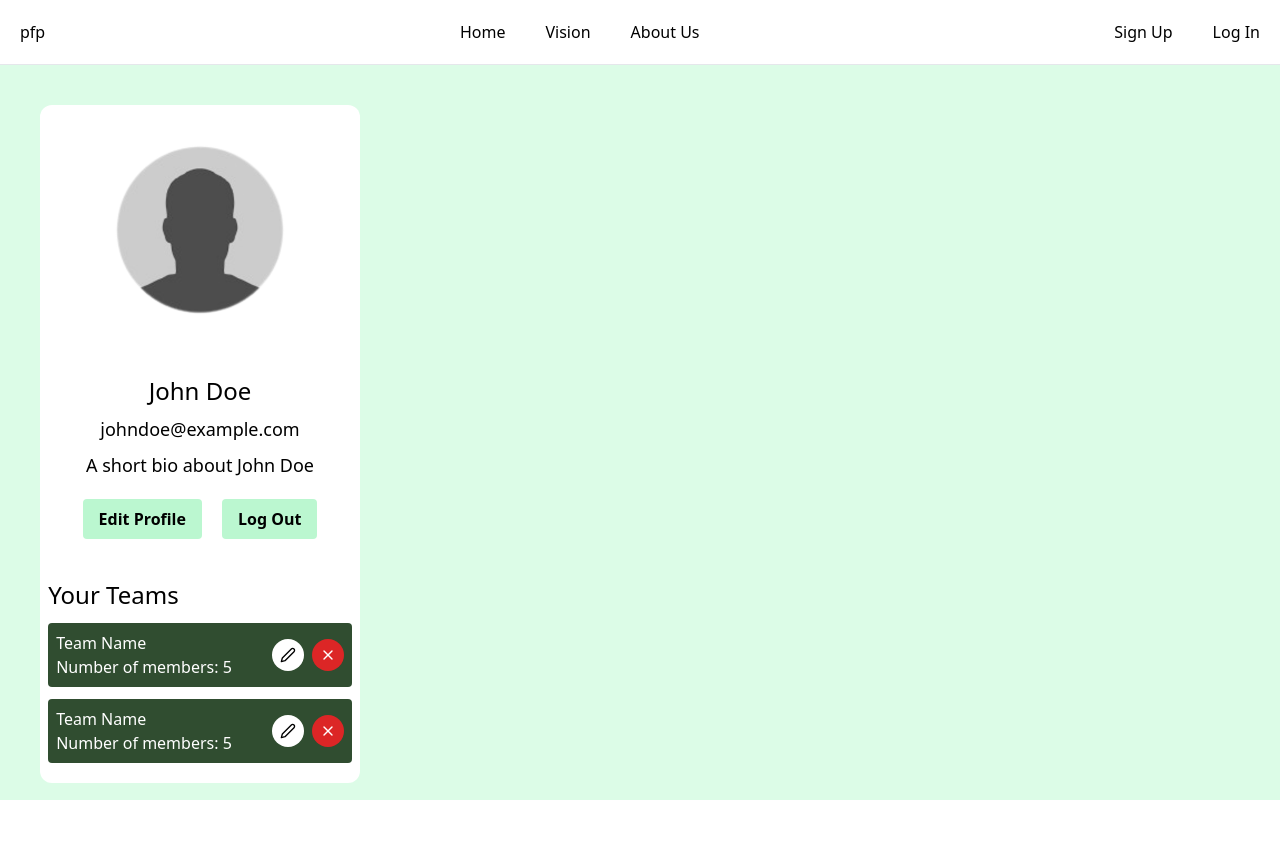
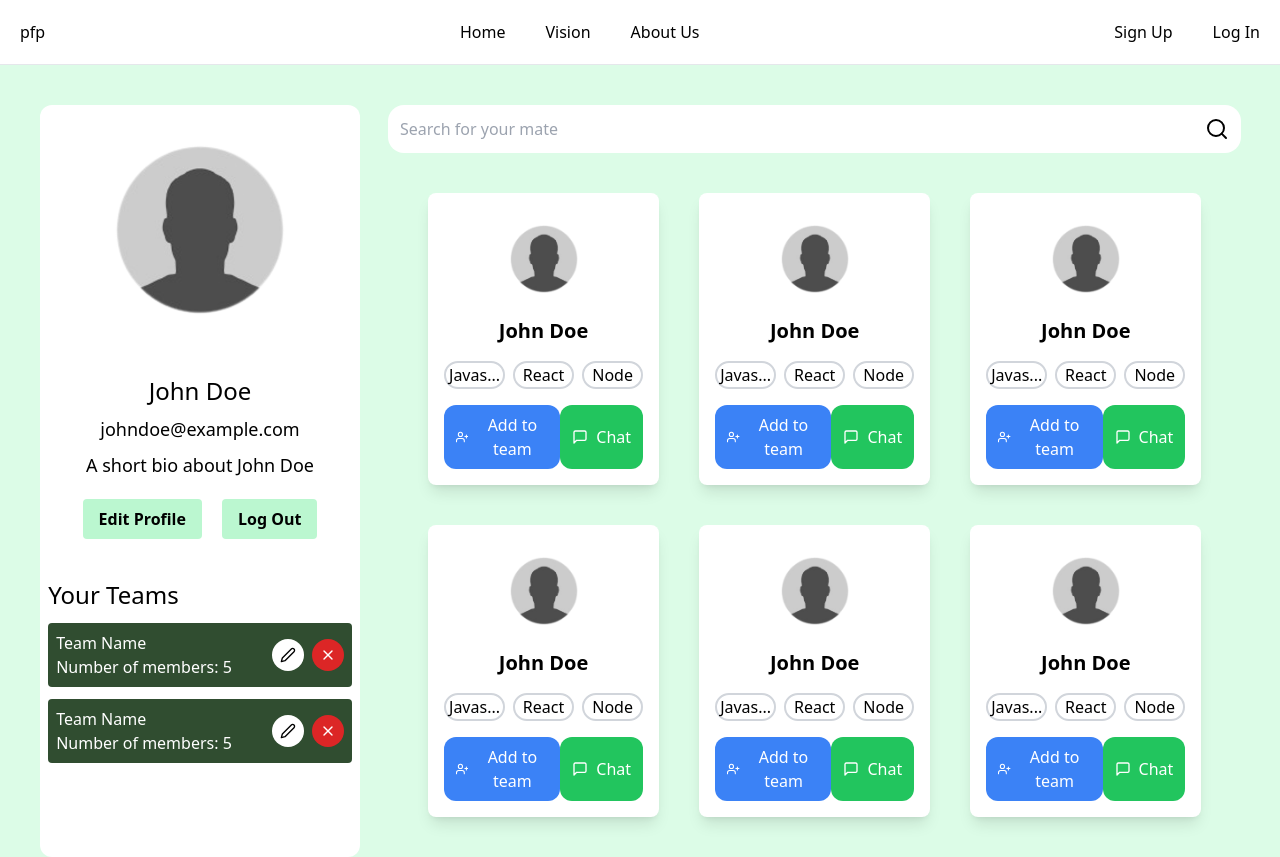
Before and after one commit to Prem2310/teamMatch-htf-4.0, a React (Vite) app in the folder frontend/: page /dashboard in a window 1280 px wide. Before the commit the page ends 800 px from the top, so only its background shows below. Built offline with nearby package versions, Linux system fonts and the light colour scheme; no server answers.

Commit message:
Dashboard done hoooooooo

```diff
--- /dev/null
+++ b/frontend/src/components/ProfileCard.jsx
@@ -0,0 +1,41 @@
+import React from "react";
+import ProfilePic from "../assets/pfp.png";
+import { FiMessageSquare, FiUserPlus } from "react-icons/fi";
+
+const ProfileCard = () => {
+  const skills = ["Javascript", "React", "Node"];
+
+  return (
+    <div className="bg-white rounded-lg p-4 shadow-lg">
+      <div className="flex flex-col items-center">
+        <img
+          src={ProfilePic}
+          className="rounded-full"
+          style={{ height: "100px" }}
+          alt="Profile"
+        />
+        <p className="mt-2 text-xl font-bold">John Doe</p>
+      </div>
+      <div className="mt-4 grid grid-cols-3 gap-2">
+        {skills.map((skill, index) => (
+          <div
+            key={index}
+            className="border-2 border-gray-300 rounded-3xl  text-center"
+          >
+            {skill.length > 5 ? `${skill.substring(0, 5)}...` : skill}
+          </div>
+        ))}
+      </div>
+      <div className="mt-4 flex justify-between">
+        <button className="bg-blue-500 hover:bg-blue-700 text-white rounded-xl p-2 px-3 flex items-center">
+          <FiUserPlus className="mr-2" /> Add to team
+        </button>
+        <button className="bg-green-500 hover:bg-green-700 text-white rounded-xl p-2 px-3 flex items-center">
+          <FiMessageSquare className="mr-2" /> Chat
+        </button>
+      </div>
+    </div>
+  );
+};
+
+export default ProfileCard;
--- a/frontend/src/components/SearchBar.jsx
+++ b/frontend/src/components/SearchBar.jsx
@@ -1,9 +1,17 @@
 import React from "react";
+import { FiSearch } from "react-icons/fi";
 
 const SearchBar = () => {
   return (
-    <div>
-      <input placeholder="Search" className=""/>
+    <div className="flex border-black rounded-2xl overflow-hidden">
+      <input
+        className="p-3 flex-grow"
+        type="text"
+        placeholder="Search for your mate"
+      />
+      <div className="bg-white p-3 ">
+        <FiSearch size={24} />
+      </div>
     </div>
   );
 };
--- a/frontend/src/pages/Dashboard.jsx
+++ b/frontend/src/pages/Dashboard.jsx
@@ -5,13 +5,14 @@ import ProfilePic from "../assets/pfp.png";
 import { FiEdit2 } from "react-icons/fi";
 import { FiX } from "react-icons/fi";
 import TeamDetails from "../components/TeamDetails";
+import ProfileCard from "../components/ProfileCard";
 
 const Dashboard = () => {
   return (
     <div className="bg-green-100 min-h-screen">
       <Navbar />
-      <div className="flex">
-        <div className="bg-white ml-10 mt-10 rounded-xl w-1/4 flex flex-col items-center pb-5">
+      <div className="flex gap-7">
+        <div className="bg-white ml-10 mt-10 rounded-xl w-1/4 flex flex-col items-center">
           <img
             src={ProfilePic}
             className="rounded-3xl"
@@ -38,10 +39,21 @@ const Dashboard = () => {
             <div>
               <TeamDetails />
               <TeamDetails />
+
             </div>
           </div>
         </div>
-
+        <div className="mt-10 rounded-xl w-2/3">
+          <SearchBar />
+          <div className="grid grid-cols-3 gap-10 p-10">
+            <ProfileCard />
+            <ProfileCard />
+            <ProfileCard />
+            <ProfileCard />
+            <ProfileCard />
+            <ProfileCard />
+          </div>
+        </div>
       </div>
     </div>
   );
```
